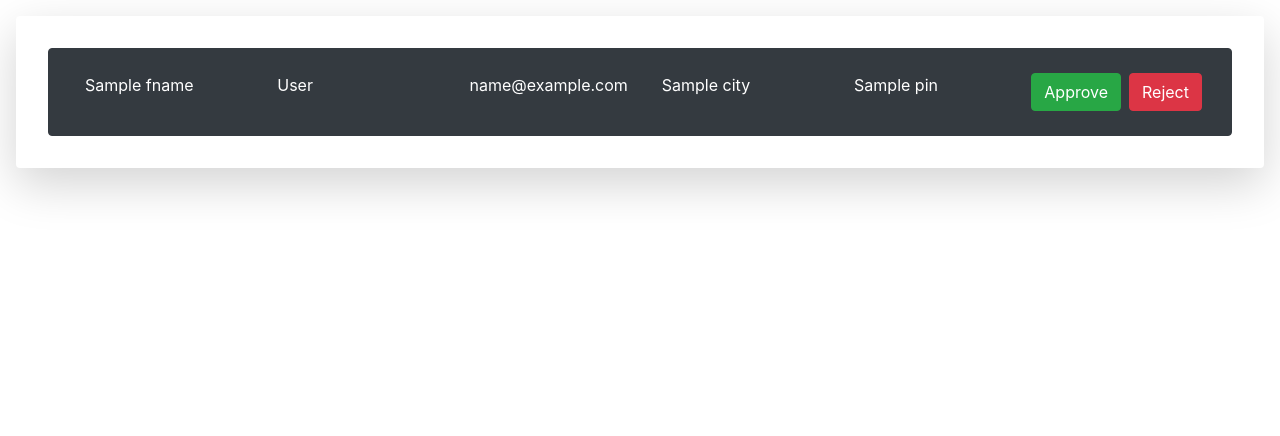
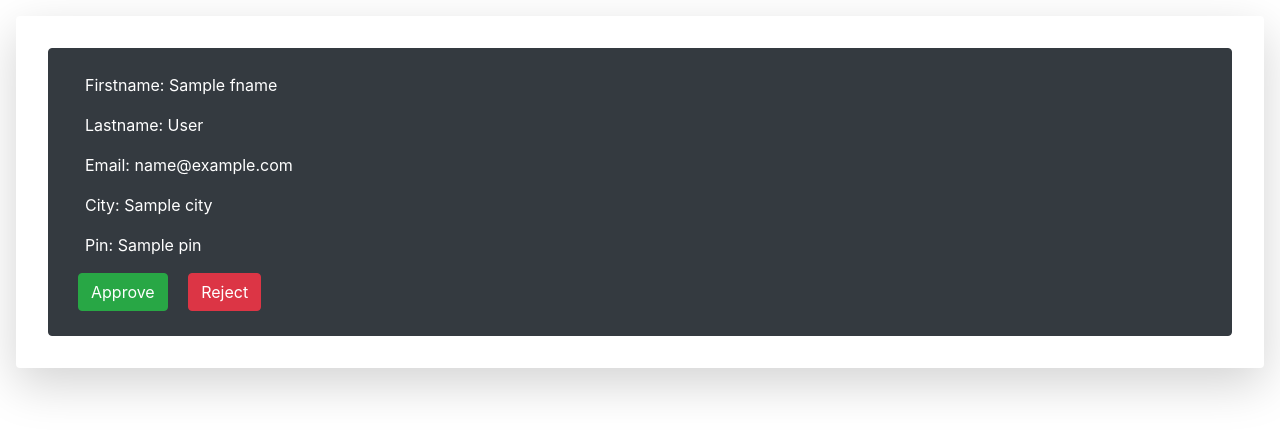
Before and after one commit to devdattakhoche/Vesit-hacks-adminp, a Django app: template templates/dbms/adminpanel.html in a window 1280 px wide. Shown: the top 436 px of the page. Run offline with Django 3.2, Linux system fonts and the light colour scheme; the template is opened without the code that fills it: most values are stand-ins (such as "Sample title", 1, 10 or a date in 2020); some libraries are stand-ins or nearby versions.

Commit message:
Working Reject and Approve buttons as well as new database approveed is created

```diff
--- a/dbms/admin.py
+++ b/dbms/admin.py
@@ -1,4 +1,5 @@
 from django.contrib import admin
-from .models import booking
+from .models import booking,approved
 
 admin.site.register(booking)
+admin.site.register(approved)
--- a/dbms/urls.py
+++ b/dbms/urls.py
@@ -5,4 +5,5 @@ urlpatterns = [
     path('index/', views.index, name='index'),
     path('submitted/', views.submit, name='submit'),
     path('adminp/', views.adminp, name='adminp'),
+
 ]
--- a/templates/dbms/adminpanel.html
+++ b/templates/dbms/adminpanel.html
@@ -12,13 +12,23 @@ Admin panel
         {% for i in pro %}
 <div class="container">
 <div class="row my-2">
-          <div class="col">{{i.fname}}</div>
-          <div class="col">{{i.lname}}</div>
-          <div class="col">{{i.email}}</div>
-          <div class="col">{{i.city}}</div>
-          <div class="col">{{i.pin}}</div>
-          <button type="button" class="btn btn-success">Approve</button>
-          <button type="button" class="btn btn-danger mx-2">Reject</button>
+    <form action="" method="POST">
+      {% csrf_token %}
+      <div class="col"><p>Firstname: {{i.fname}}</p></div>
+      <div class="col"><p>Lastname: {{i.lname}}</p></div>
+      <div class="col"><p>Email: {{i.email}}</p></div>
+      <div class="col"><p>City: {{i.city}}</p></div>
+      <div class="col"><p>Pin: {{i.pin}}</p></div>
+      <input type="hidden" name="object_fname" value="{{ i.fname }}">
+      <input type="hidden" name="object_lname" value="{{ i.lname }}">
+      <input type="hidden" name="object_email" value="{{ i.email }}">
+      <input type="hidden" name="object_city" value="{{ i.city }}">
+      <input type="hidden" name="object_state" value="{{ i.state }}">
+      <input type="hidden" name="object_pin" value="{{ i.pin }}">
+      <input class="btn btn-success mx-2" name="form_approved" type="submit" value="Approve">
+      <input type="hidden" name="object_id" value="{{ i.id }}">
+      <input class="btn btn-danger mx-2" name="form_rejected" type="submit" value="Reject">  <!--Added attribute name="form_rejected"-->
+  </form>
         </div>
     </div>
 {% endfor %}
```
Also changed, not shown: dbms/models.py (+10 -2 lines), dbms/views.py (+11 -2 lines), db.sqlite3, dbms/migrations/0003_approved.py (added).
